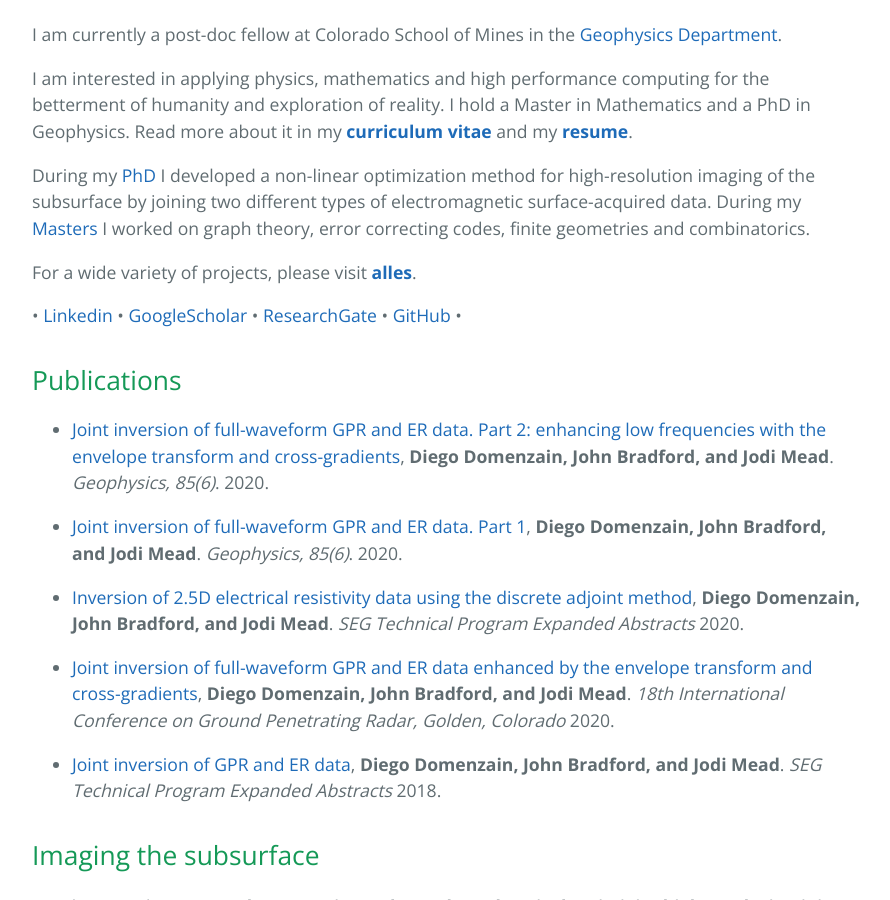
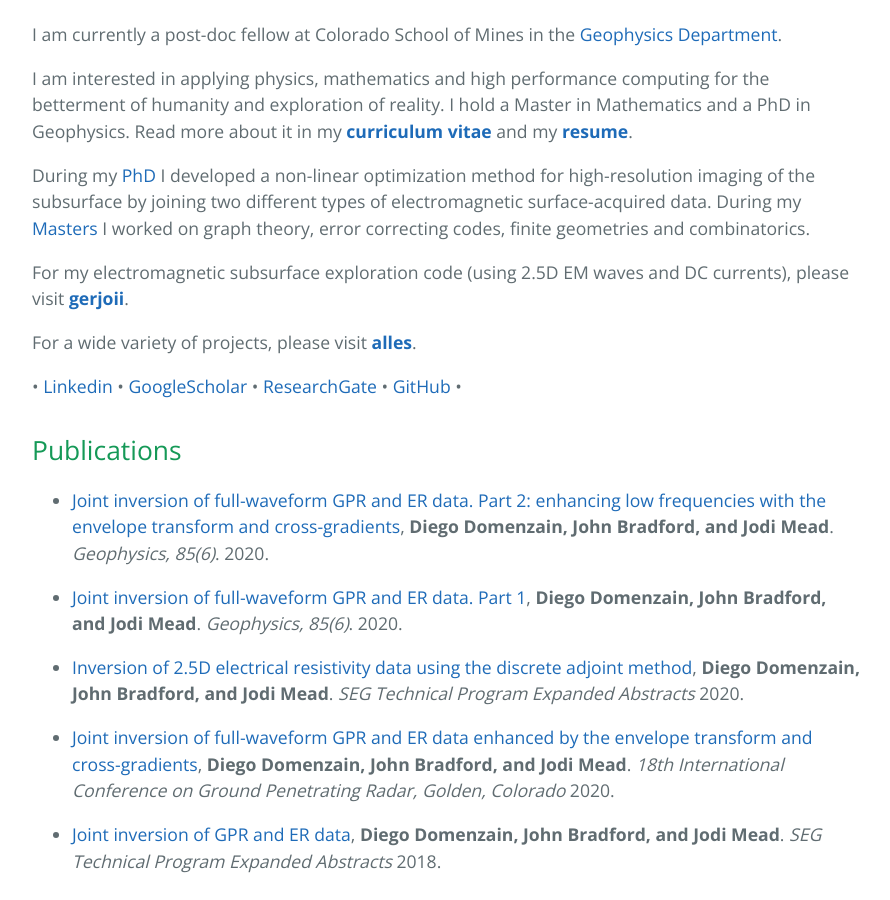
Before and after one commit to diegozain/diegozain.github.io, a Jekyll site: the page built from index.md, in a window 1280 px wide and 900 px high, scrolled down 456 px. Shown: the whole window, without its empty margins (192-1082 px from the left). Built offline with Jekyll 4.4.1, drawn with Linux system fonts in a browser that asks for light colours; our own code applies the rules of GitHub Pages for plain Markdown files.

Commit message:
gerjoii in intro

```diff
--- a/index.md
+++ b/index.md
@@ -9,6 +9,8 @@ I am currently a post-doc fellow at Colorado School of Mines in the [Geophysics
 I am interested in applying physics, mathematics and high performance computing for the betterment of humanity and exploration of reality. I hold a Master in Mathematics and a PhD in Geophysics. Read more about it in my **[curriculum vitae](./diego-cv.pdf)** and my **[resume](./resume.pdf)**.
 
 During my [PhD](https://scholarworks.boisestate.edu/td/1642/) I developed a non-linear optimization method for high-resolution imaging of the subsurface by joining two different types of electromagnetic surface-acquired data. During my [Masters](https://digitalcommons.mtu.edu/cgi/viewcontent.cgi?article=1806&context=etds) I worked on graph theory, error correcting codes, finite geometries and combinatorics.
+
+For my electromagnetic subsurface exploration code (using 2.5D EM waves and DC currents), please visit [__gerjoii__](https://github.com/diegozain/gerjoii).
 
 For a wide variety of projects, please visit [__alles__](https://github.com/diegozain/alles).
 
```
